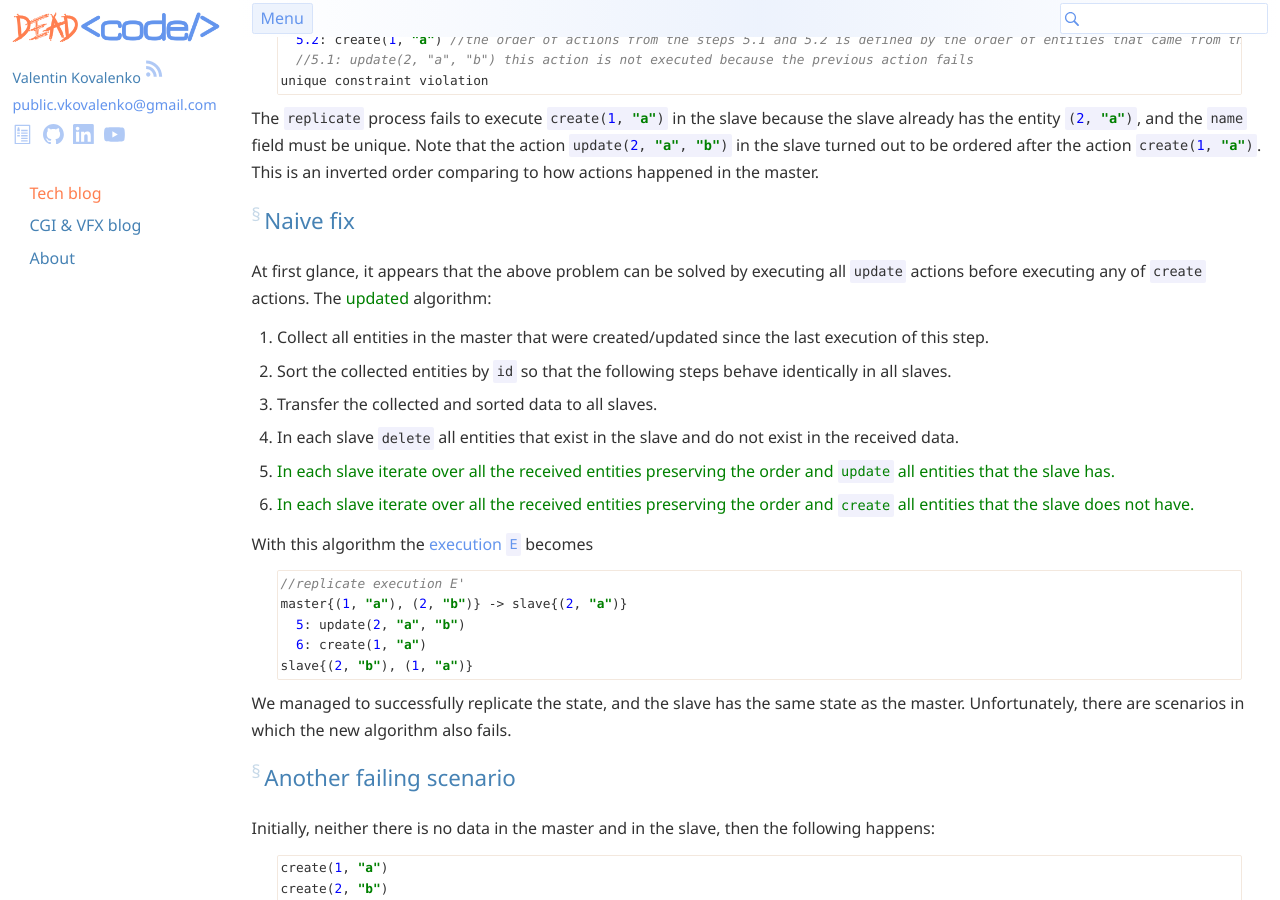
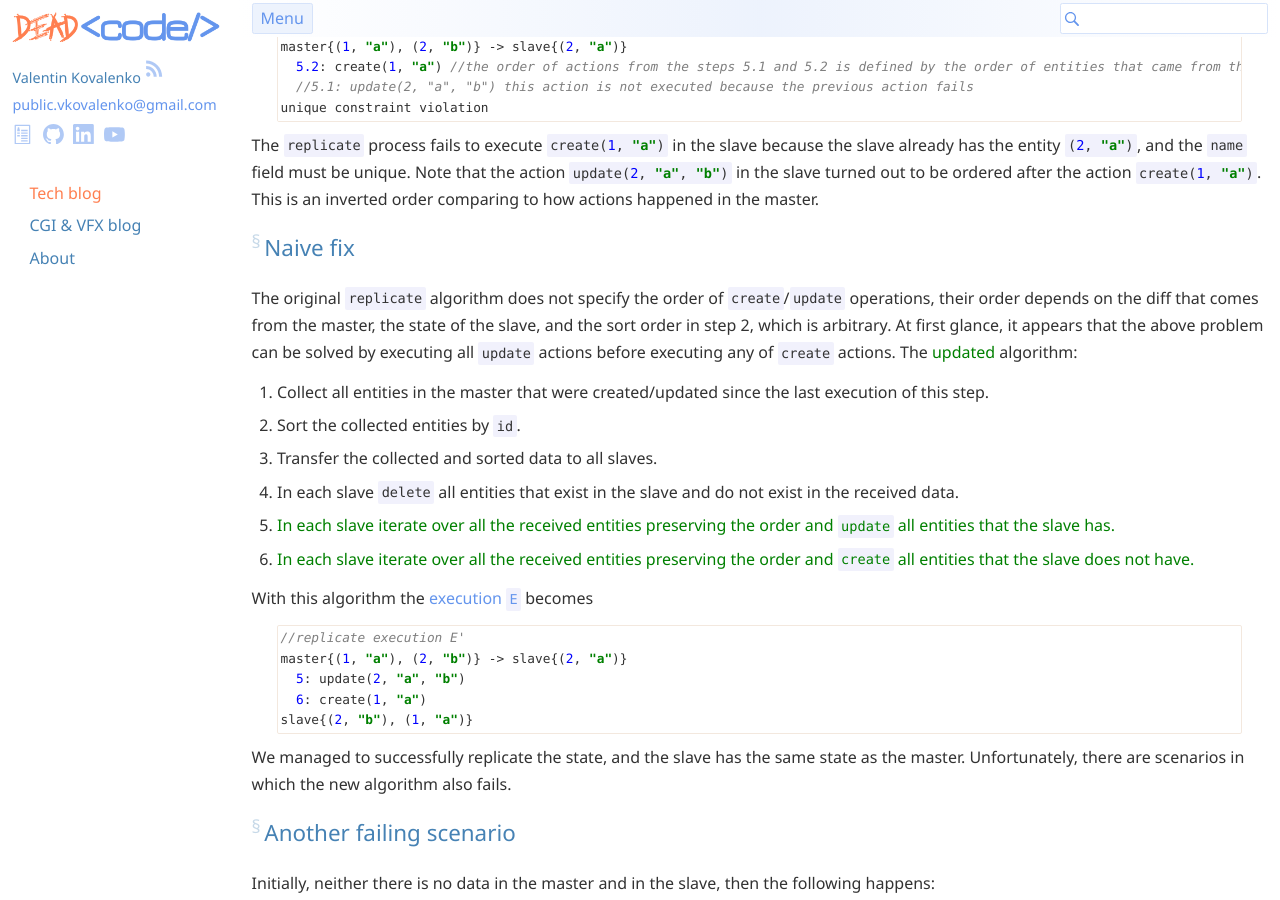
Before and after one commit to stIncMale/stincmale.github.io, a Jekyll site: the page built from _posts/2018-07-30-data-replication-pitfall.markdown, in a window 1280 px wide and 900 px high, scrolled down 3130 px. Built offline with Jekyll 4.4.1, drawn with Linux system fonts in a browser that asks for light colours; some of the changed text lies outside the part shown.

Commit message:
Update blog/data-replication-pitfall

```diff
--- a/_posts/2018-07-30-data-replication-pitfall.markdown
+++ b/_posts/2018-07-30-data-replication-pitfall.markdown
@@ -72,7 +72,8 @@ The `replicate` algorithm:
 1. Collect all entities in the master that were created/updated since the last execution of this step,
 this is what makes the replication incremental. The replication is logical because it replicates entities based upon their identity,
 as opposed to physical replication that would have replicated data byte-by-byte.
-2. Sort the collected entities by `id` so that the following steps behave identically in all slaves.
+2. Sort the collected entities by `id`. The only reason for doing so is to make the algorithm deterministic, therefore,
+the sort order, per se, does not matter.
 3. Transfer the collected and sorted data to all slaves.
 4. In each slave `delete` all entities that exist in the slave and do not exist in the received data. Entities are matched by `id`.
 5. In each slave iterate over all the received entities preserving the order and apply the new state as follows:
@@ -142,10 +143,12 @@ turned out to be ordered after the action `create(1, "a")`{:.highlight .language
 happened in the master.
 
 ### [](#naive-fix){:.section-link}Naive fix {#naive-fix}
+The original `replicate` algorithm does not specify the order of `create`/`update` operations, their order depends on the
+diff that comes from the master, the state of the slave, and the sort order in step 2, which is arbitrary.
 At first glance, it appears that the above problem can be solved by executing all `update` actions
 before executing any of `create` actions. The <span style="color: green;">updated</span> algorithm:
 1. Collect all entities in the master that were created/updated since the last execution of this step.
-2. Sort the collected entities by `id` so that the following steps behave identically in all slaves.
+2. Sort the collected entities by `id`.
 3. Transfer the collected and sorted data to all slaves.
 4. In each slave `delete` all entities that exist in the slave and do not exist in the received data.
 5. <span style="color: green;">In each slave iterate over all the received entities preserving the order and `update` all entities that the slave has.</span>
```
Also changed, not shown: other parts of _posts/2018-07-30-data-replication-pitfall.markdown (+2 -2 lines).
